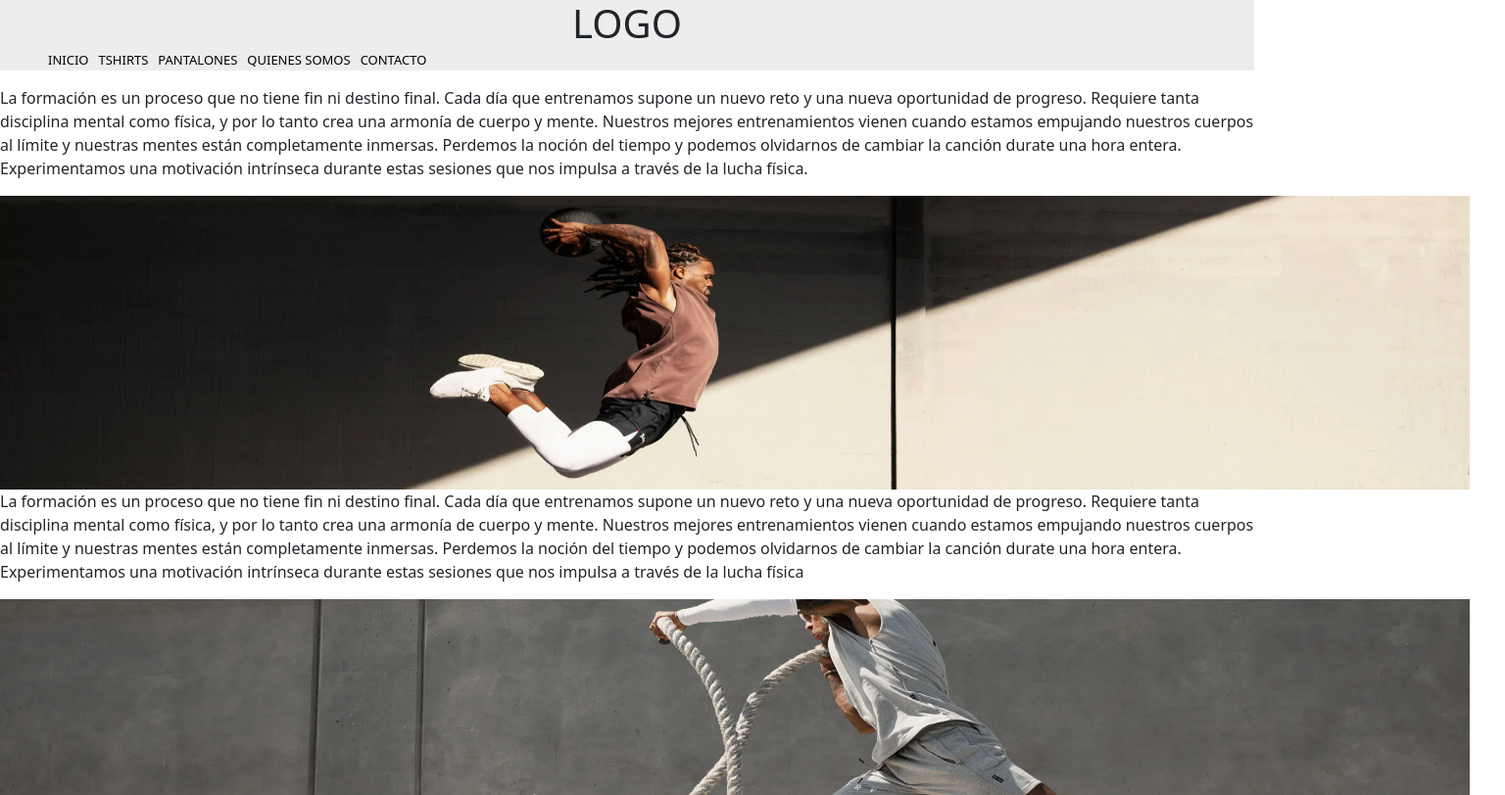
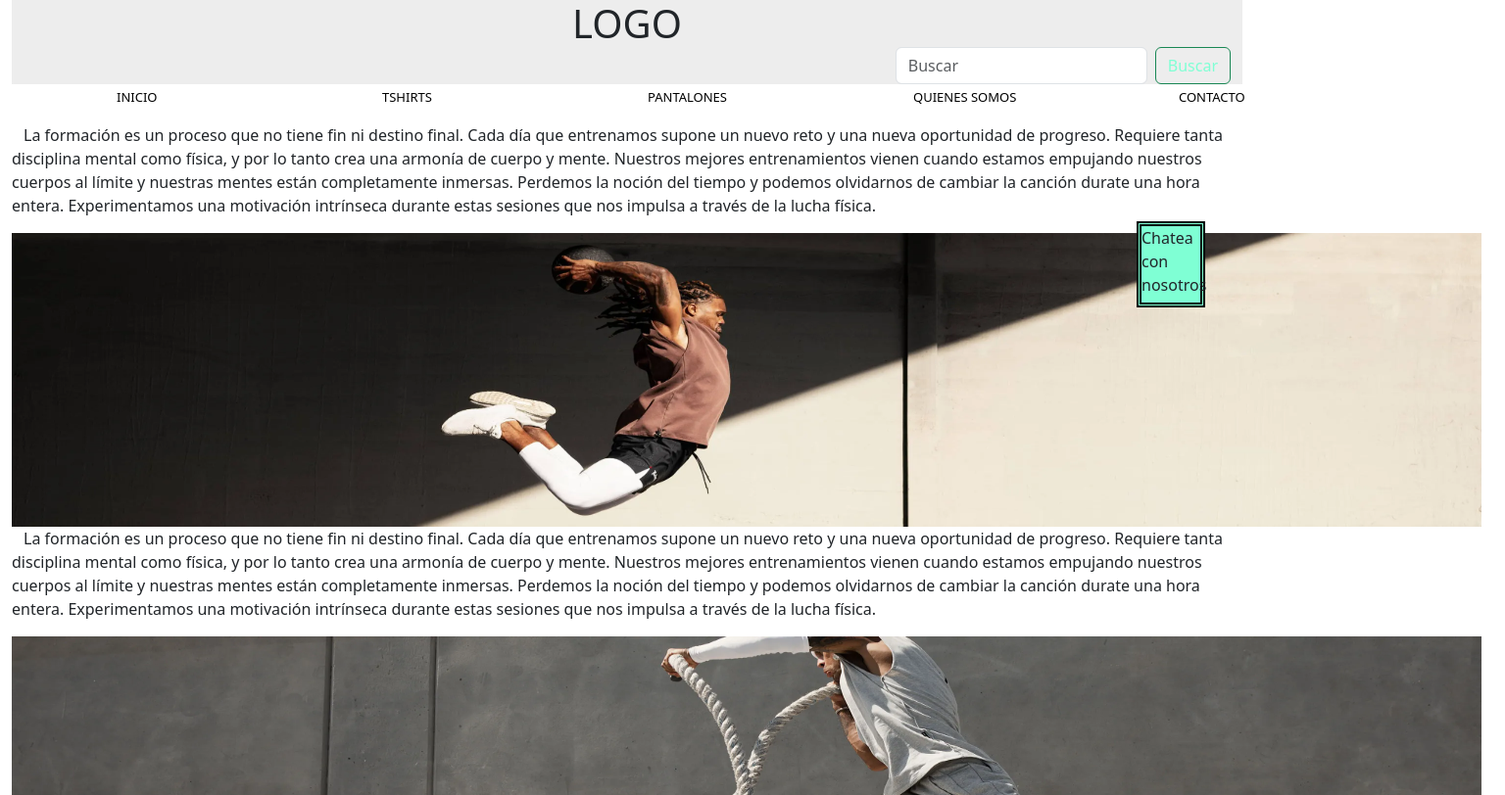
Before and after one commit to BrianSalgado/Proyecto, a plain HTML site: page pages/quienessomos.html in a window 1280 px wide. Shown: the top 812 px of the page at 98% size, 1536 px wide, since content can reach past the window. Drawn offline with nearby package versions, Linux system fonts and the light colour scheme; files that its build step writes are made by us from their sources.

Commit message:
añadiendo boostrap y modifcando header a pagina quienes somos

```diff
--- a/css/style.css
+++ b/css/style.css
@@ -75,8 +75,9 @@ form{
 }
 .p1{
     color: rgb(237, 237, 237);
-    background-color: rgb(189, 189, 189);
     text-align: right;
+
+
 }
 section{
     text-align: center;
--- a/pages/quienessomos.html
+++ b/pages/quienessomos.html
@@ -5,39 +5,67 @@
     <meta http-equiv="X-UA-Compatible" content="IE=edge">
     <meta name="viewport" content="width=device-width, initial-scale=1.0">
     <title>Document</title>
-    <link rel="stylesheet" href="./css/bootstrap.min.css">
-    <script src="./js/bootstrap.bundle.min.js"> </script>
-    <link href="../css/style.css" rel="stylesheet">
+
+    <!--ETIQUETA RESPONSIVE BOOSTRAP-->
+    <meta>
+
+    <link rel="stylesheet" href="../css/bootstrap.min.css">
+    <script src="../js/bootstrap.bundle.min.js"> </script>
 
 
-</head>
+
+
+<link href="../css/style.css" rel="stylesheet">
+
+<head>
 <body>
 </html>
-<!--header-->
+<header class="container-fluid">
 
-<header>
-    <h1>LOGO</h1>
-<div class="container-fluid">
-    <nav>
+
+    <h1> LOGO</h1>
+<div class="col-12">
+    <nav class="navbar bg-body-tertiary">
+
+    <div class="container-fluid">
+        <a class="navbar-brand"></a>
+        <form class="d-flex" role="Buscar">
+        <input class="form-control me-2" type="Buscar" placeholder="Buscar" aria-label="Buscar">
+        <button class="btn btn-outline-success" type="submit">Buscar</button>
+        </form>
+    </div>
+</div>
+</nav>
+
+<nav>
+    <div class="container">
         <ul>
-        <li><a href="../index.html">INICIO</a></li>
-        <li><a href="../pages/tshirts.html">TSHIRTS</a></a></li>
-        <li><a href="../pages/pantalones.html">PANTALONES</a></li>
-        <li><a href="../pages/quienessomos.html">QUIENES SOMOS</a></li>
-        <li><a href="../pages/contacto.html">CONTACTO</a></li>
+            <li class="col-3"><a href="../index.html">INICIO</a></li>
+            <li class="col-3"><a href="../pages/tshirts.html">TSHIRTS</a></a></li>
+            <li class="col-3"><a href="../pages/pantalones.html">PANTALONES</a></li>
+            <li class="col-3"><a href="../pages/quienessomos.html">QUIENES SOMOS</a></li>
+            <li class="col-3"><a href="../pages/contacto.html">CONTACTO</a></li>
         </ul>
-    </nav>
+</nav>
+
+    </div>
+        <div    class="chat">
+        <p>Chatea con nosotros</p>
+    </div>
 </div>
 </header>
 
 <!--contenido principal-->
-<main>
-    <p1>La formación es un proceso que no tiene fin ni destino final. Cada día que entrenamos supone un nuevo reto y una nueva oportunidad de progreso. Requiere tanta disciplina mental como física, y por lo tanto crea una armonía de cuerpo y mente. Nuestros mejores entrenamientos vienen cuando estamos empujando nuestros cuerpos al límite y nuestras mentes están completamente inmersas. Perdemos la noción del tiempo
+<main class="container-fluid">
+
+    <p1 class="container"> La formación es un proceso que no tiene fin ni destino final. Cada día que entrenamos supone un nuevo reto y una nueva oportunidad de progreso. Requiere tanta disciplina mental como física, y por lo tanto crea una armonía de cuerpo y mente. Nuestros mejores entrenamientos vienen cuando estamos empujando nuestros cuerpos al límite y nuestras mentes están completamente inmersas. Perdemos la noción del tiempo
     y podemos olvidarnos de cambiar la canción durate una hora entera. Experimentamos una motivación intrínseca durante estas sesiones que nos impulsa a través de la lucha física.</p>
-    <img src="../img/quienes somos.webp" class="quienessomos" alt="quienessomos">
-    <p1>La formación es un proceso que no tiene fin ni destino final. Cada día que entrenamos supone un nuevo reto y una nueva oportunidad de progreso. Requiere tanta disciplina mental como física, y por lo tanto crea una armonía de cuerpo y mente. Nuestros mejores entrenamientos vienen cuando estamos empujando nuestros cuerpos al límite y nuestras mentes están completamente inmersas. Perdemos la noción del tiempo
-    y podemos olvidarnos de cambiar la canción durate una hora entera. Experimentamos una motivación intrínseca durante estas sesiones que nos impulsa a través de la lucha física</p>
-    <img src="../img/quienes somos 2.webp" class="quienessomos" alt="quienessomos">
+        <img src="../img/quienes somos.webp" class="quienessomos" alt="quienessomos">
+
+    <p1 class="container"> La formación es un proceso que no tiene fin ni destino final. Cada día que entrenamos supone un nuevo reto y una nueva oportunidad de progreso. Requiere tanta disciplina mental como física, y por lo tanto crea una armonía de cuerpo y mente. Nuestros mejores entrenamientos vienen cuando estamos empujando nuestros cuerpos al límite y nuestras mentes están completamente inmersas. Perdemos la noción del tiempo
+    y podemos olvidarnos de cambiar la canción durate una hora entera. Experimentamos una motivación intrínseca durante estas sesiones que nos impulsa a través de la lucha física.</p>
+        <img src="../img/quienes somos 2.webp" class="quienessomos" alt="quienessomos">
+
 </main>
 
 
```
